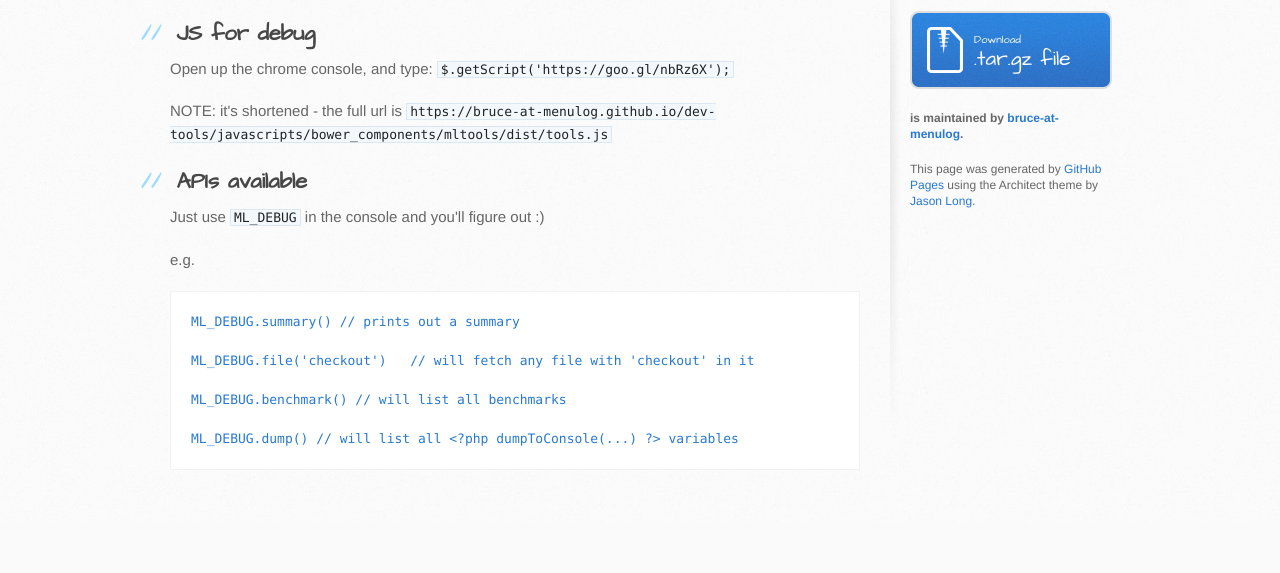
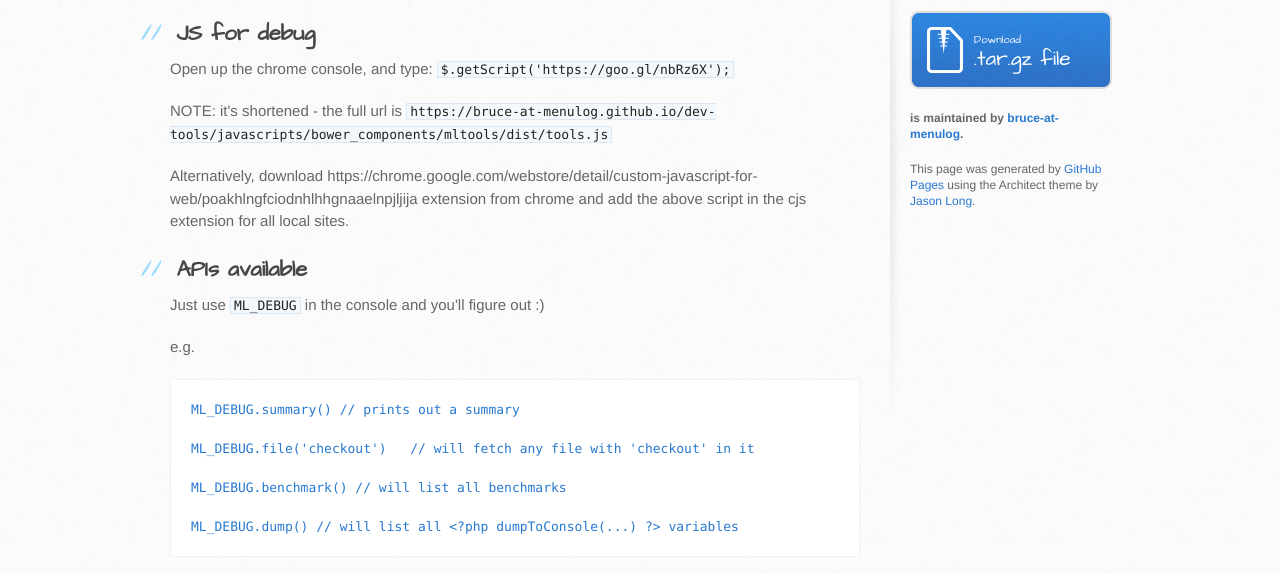
Before and after one commit to coreorm/dev-tools, a plain HTML site: page index.html in a window 1280 px wide. Shown: the part 321-894 px from the top of the page. Before the commit the page ends 843 px from the top, so only its background shows below. Drawn offline with Linux system fonts and the light colour scheme.

Commit message:
Update index.html

```diff
--- a/index.html
+++ b/index.html
@@ -39,7 +39,11 @@
 <p>Open up the chrome console, and type:
 <code>$.getScript('https://goo.gl/nbRz6X');</code></p>
 
+
 <p>NOTE: it's shortened - the full url is <code>https://bruce-at-menulog.github.io/dev-tools/javascripts/bower_components/mltools/dist/tools.js</code></p>
+
+<p>Alternatively, download https://chrome.google.com/webstore/detail/custom-javascript-for-web/poakhlngfciodnhlhhgnaaelnpjljija
+extension from chrome and add the above script in the cjs extension for all local sites.</p>
 
 <h2>
 <a id="apis-available" class="anchor" href="#apis-available" aria-hidden="true"><span aria-hidden="true" class="octicon octicon-link"></span></a>APIs available</h2>
```
